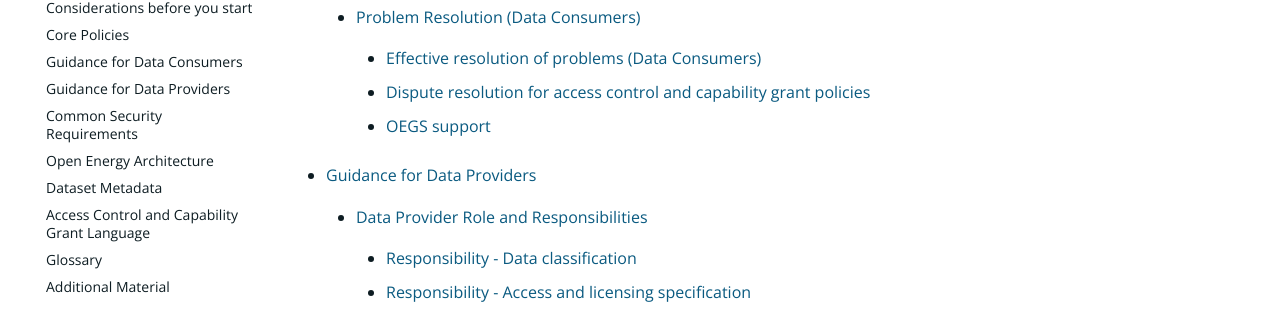
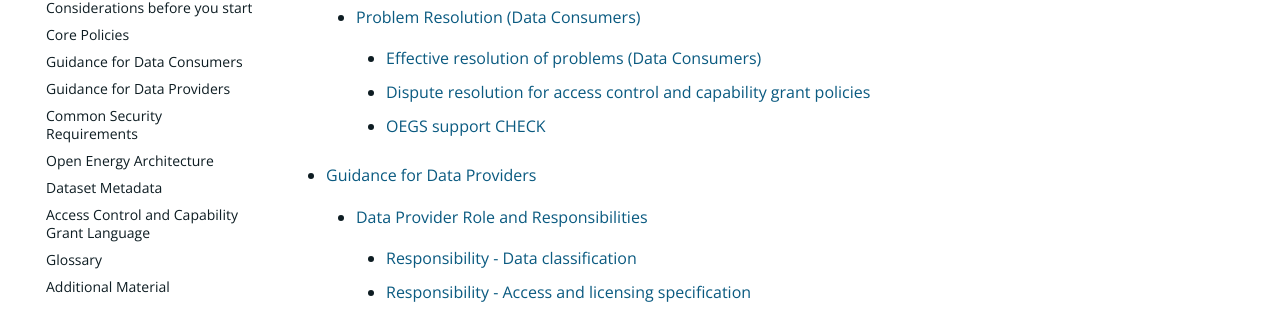
Before and after one commit to icebreakerone/ib1-technical-docs, an MkDocs documentation site: the page built from docs/index.md, in a window 1280 px wide and 900 px high, scrolled down 2178 px. Shown: the part 145-455 px from the top of the window. Built offline with MkDocs 1.6.1 and Material for MkDocs 9.7.7, drawn with Linux system fonts in a browser that asks for light colours; the version menu is left out.

Commit message:
docs/index.md updated from https://stackedit.net/

```diff
--- a/docs/index.md
+++ b/docs/index.md
@@ -176,7 +176,7 @@ Technical documentation for the [IcebreakerOne](https://icebreakerone.org) (IB1)
         * [Dispute resolution for access control and capability grant policies](ops_guidelines/data_consumer_ops_guidelines.md#dispute-resolution-for-access-control-and-capability-grant-policies)
 
 
-        * [OEGS support](ops_guidelines/data_consumer_ops_guidelines.md#oegs-support)
+        * [OEGS support CHECK](ops_guidelines/data_consumer_ops_guidelines.md#oegs-support)
 
 
 * [Guidance for Data Providers](ops_guidelines/data_provider_ops_guidelines.md)
```
Also changed, not shown: other parts of docs/index.md (+1 -1 lines).
